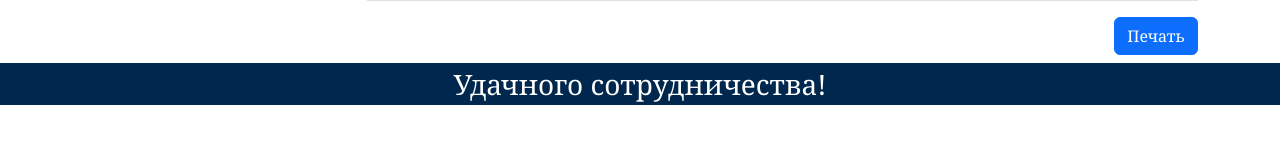
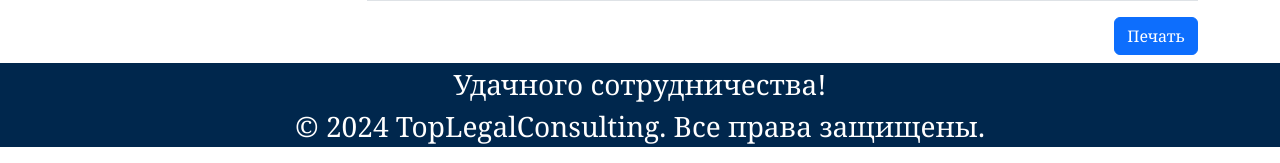
Before and after one commit to DenisZagitov/toplegalconsulting, a PHP site: page /index.php in a window 1280 px wide. Shown: the part 1259-1422 px from the top of the page. Before the commit the page ends 1364 px from the top, so only its background shows below. Run offline with PHP 8.4, Linux system fonts and the light colour scheme; data comes from the database, SQL or seed files in the repository; data that the repository does not hold is empty.

```diff
--- a/common/footer.php
+++ b/common/footer.php
@@ -1,5 +1,6 @@
 <footer class="denis-color text-white text-center fs-3">
         Удачного сотрудничества!
+        <p>&copy; 2024 TopLegalConsulting. Все права защищены.</p>
 </footer>
 
 <script src="/js/popper.min.js"></script>
```
Also changed, not shown: 8 other files.
